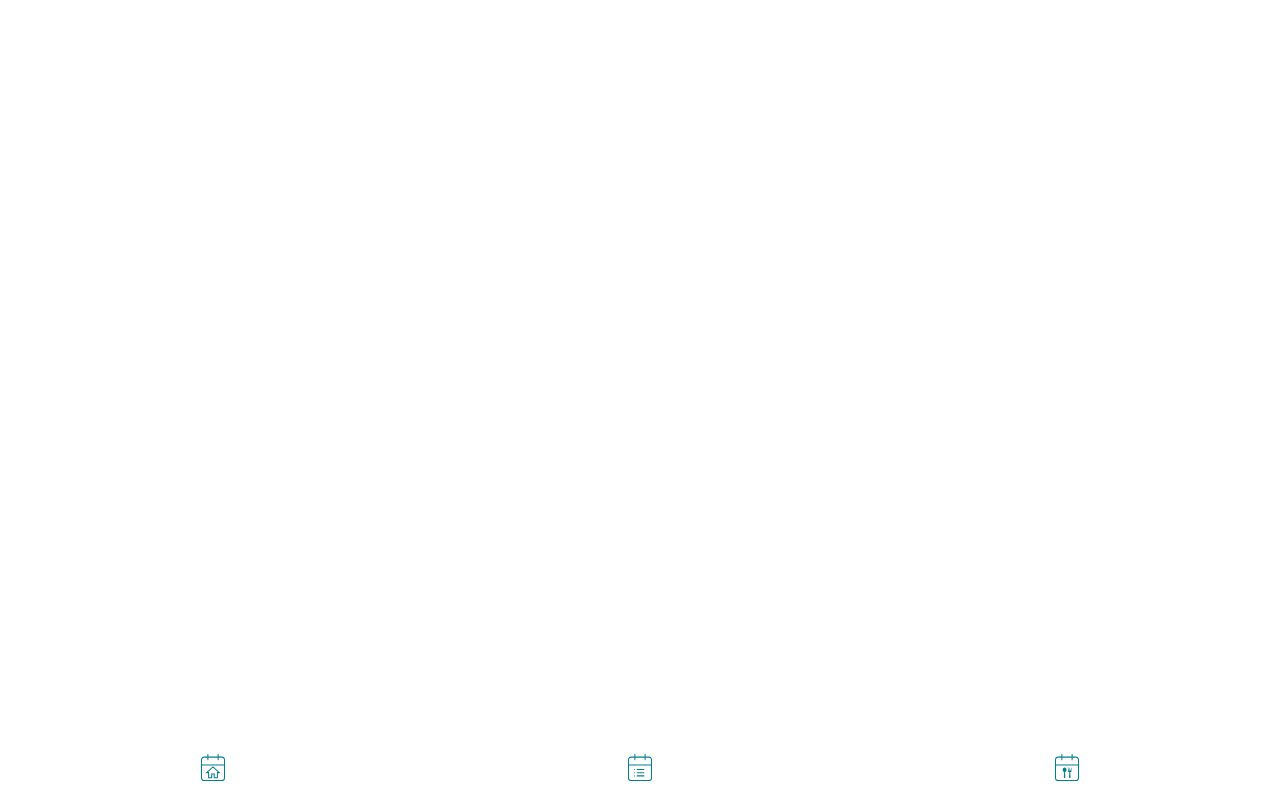
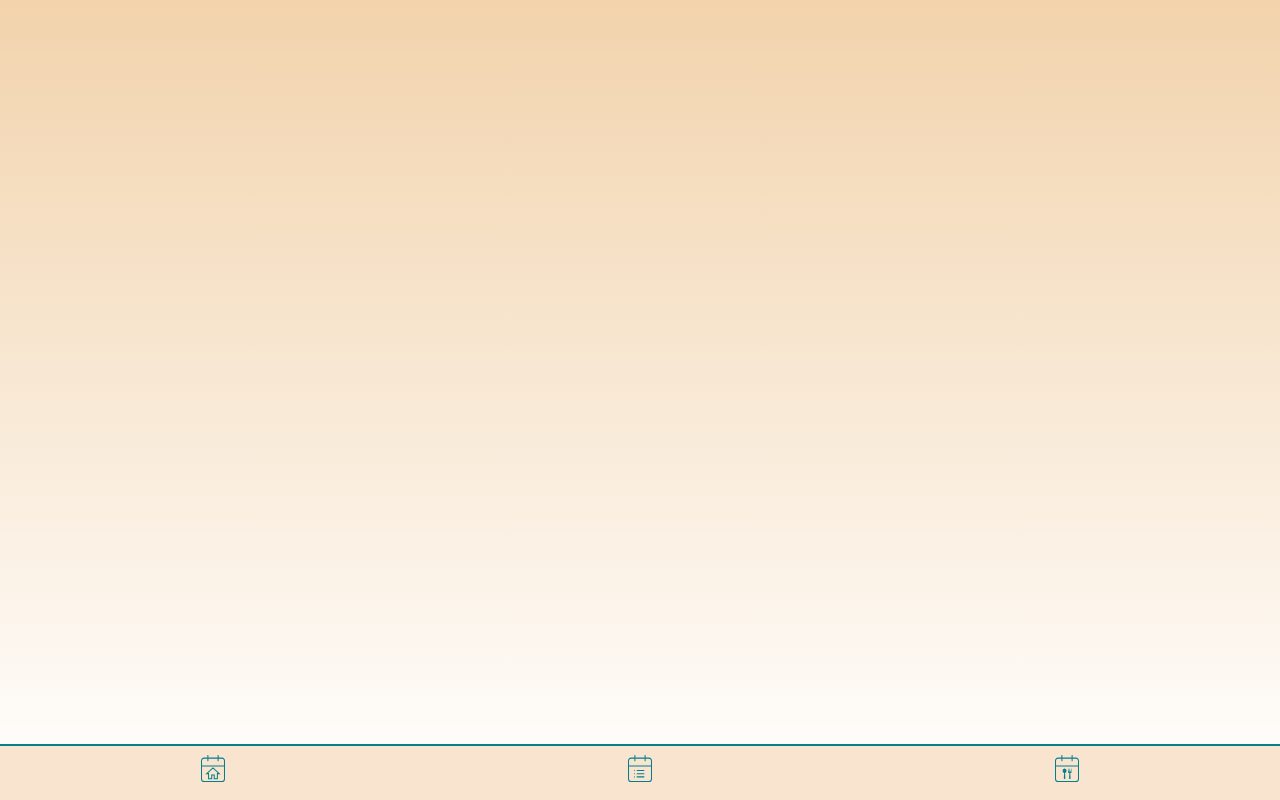
Before and after one commit to boldCM/AngEatIt, an Angular app: page / in a window 1280 px wide. Built offline with nearby package versions, Linux system fonts and the light colour scheme.

Commit message:
style: add global styling

```diff
--- a/src/styles.scss
+++ b/src/styles.scss
@@ -1 +1,62 @@
-/* You can add global styles to this file, and also import other style files */
+*,
+*::before,
+*::after {
+  box-sizing: border-box;
+}
+
+:root {
+  --gradient-color: linear-gradient(#f2d3ac, #ffffff);
+  --active-color: #037f8c;
+  --primary-color: #f8e4cf;
+  --secondary-color: #f2d3ac;
+  --text-color: #262626;
+}
+
+button {
+  border: none;
+  background: none;
+  font-family: "Encode Sans", sans-serif;
+  -webkit-font-smoothing: antialiased;
+  -moz-osx-font-smoothing: grayscale;
+}
+
+button:focus {
+  outline: none;
+}
+
+body {
+  font-family: "Encode Sans", sans-serif;
+  -webkit-font-smoothing: antialiased;
+  -moz-osx-font-smoothing: grayscale;
+  font-size: 16px;
+  font-weight: 300;
+  background: var(--gradient-color);
+  background-repeat: no-repeat;
+  background-attachment: fixed;
+  margin: 0;
+  color: var(--text-color);
+  height: 100vh;
+  overflow-x: hidden;
+}
+
+h1 {
+  font-size: 24px;
+  font-weight: 500;
+}
+
+h2 {
+  font-size: 18.72px;
+  font-weight: 400;
+}
+a {
+  text-decoration: none;
+  color: var(--text-color);
+}
+hr {
+  border: none;
+  height: 1px;
+}
+
+ul {
+  list-style-type: none;
+}
```
